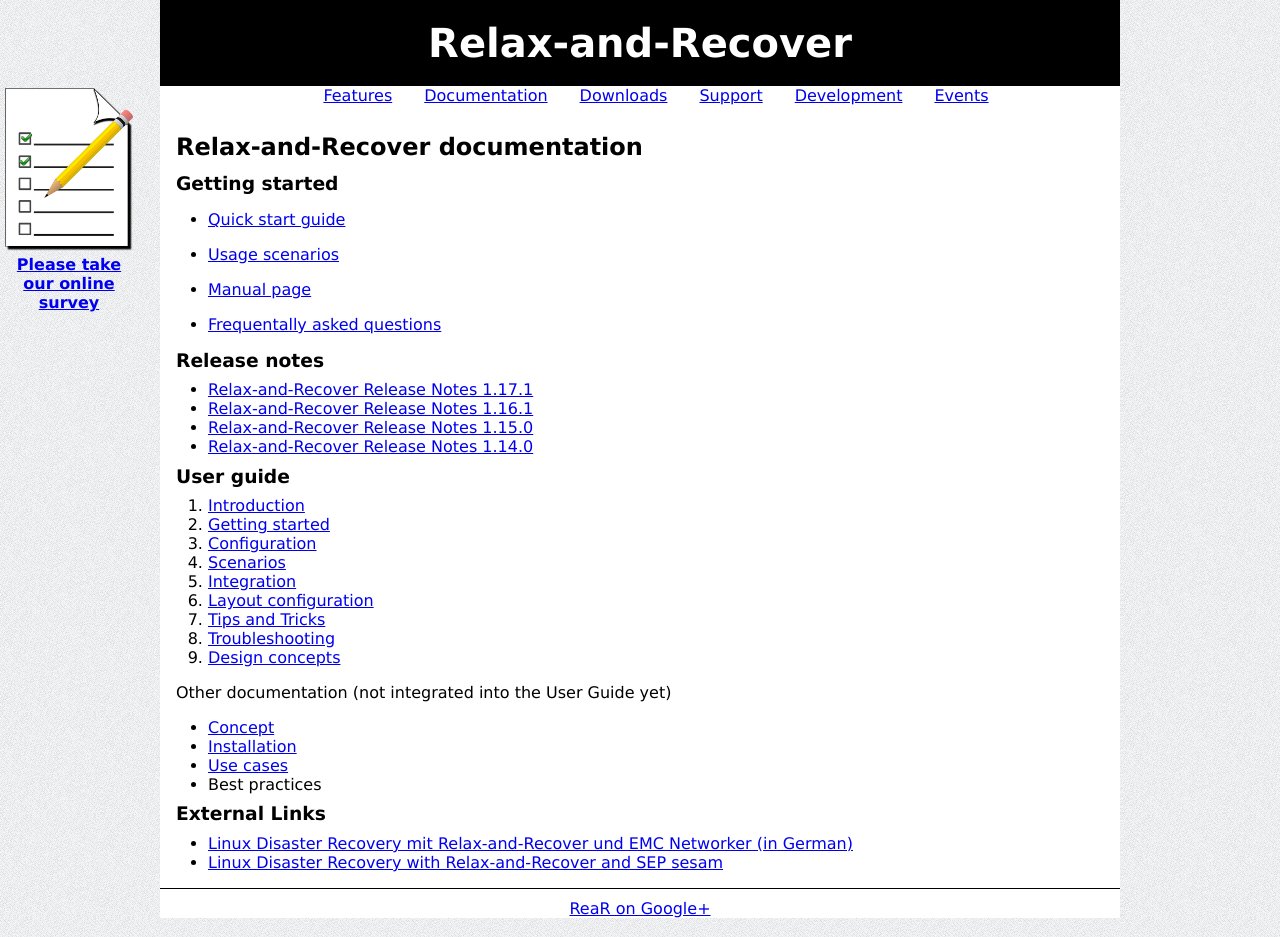
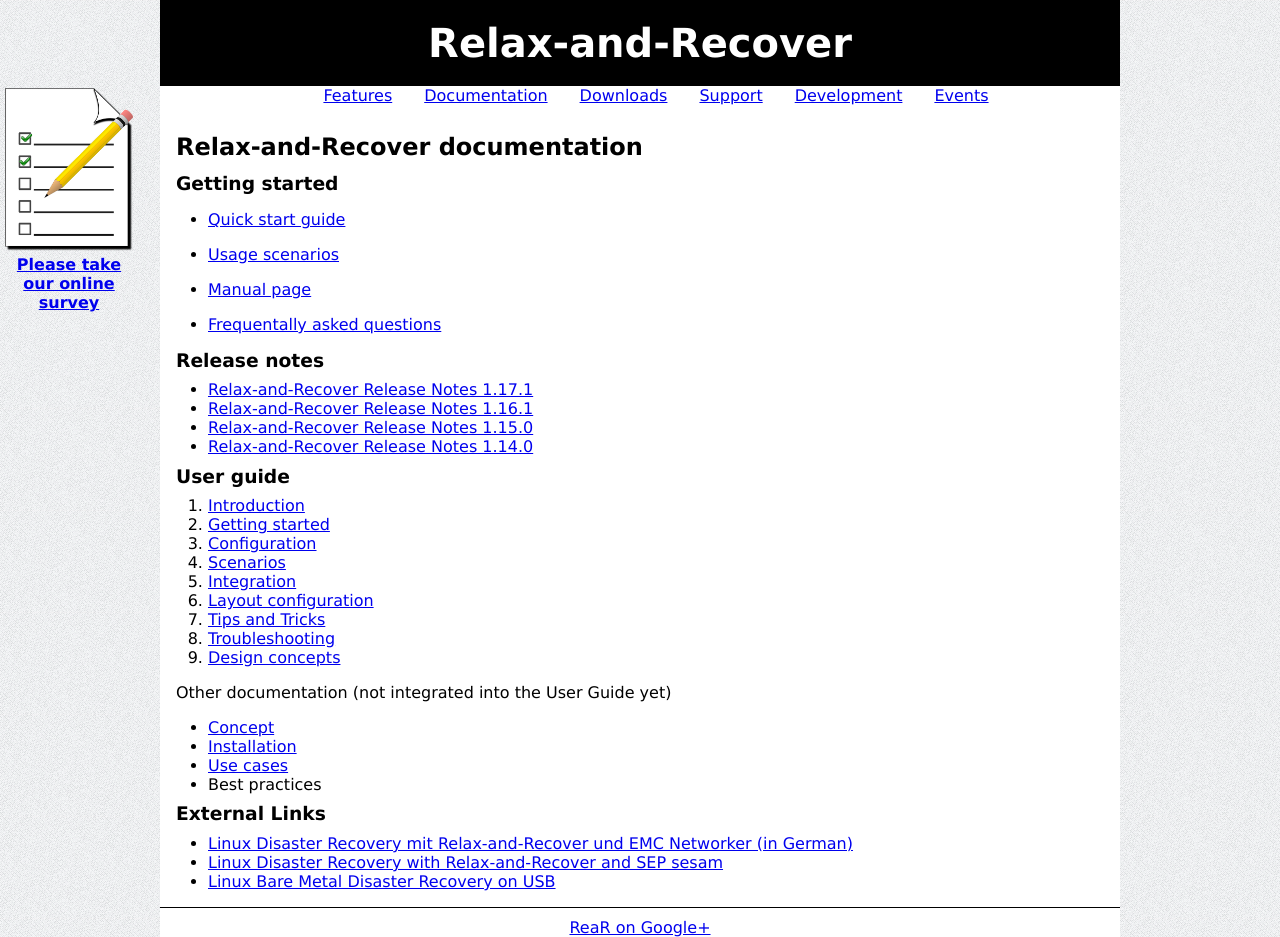
Before and after one commit to rear/rear.github.com, a Jekyll site: the page built from documentation/index.md, in a window 1280 px wide. Built offline with Jekyll 4.4.1, drawn with Linux system fonts in a browser that asks for light colours; comment, search, counter and statistics services are not loaded.

Commit message:
add http://www.cloudconsulted.com/cloud/linux-labs/linux-bare-metal-disaster-recovery-on-usb as external link

```diff
--- a/documentation/index.md
+++ b/documentation/index.md
@@ -45,3 +45,4 @@
 
  - [Linux Disaster Recovery mit Relax-and-Recover und EMC Networker (in German)](http://backupinferno.de/?p=358)
  - [Linux Disaster Recovery with Relax-and-Recover and SEP sesam](http://wiki.sepsoftware.com/wiki/index.php/Disaster_Recovery_for_Linux_3.0_en)
+ - [Linux Bare Metal Disaster Recovery on USB](http://www.cloudconsulted.com/cloud/linux-labs/linux-bare-metal-disaster-recovery-on-usb)
```
